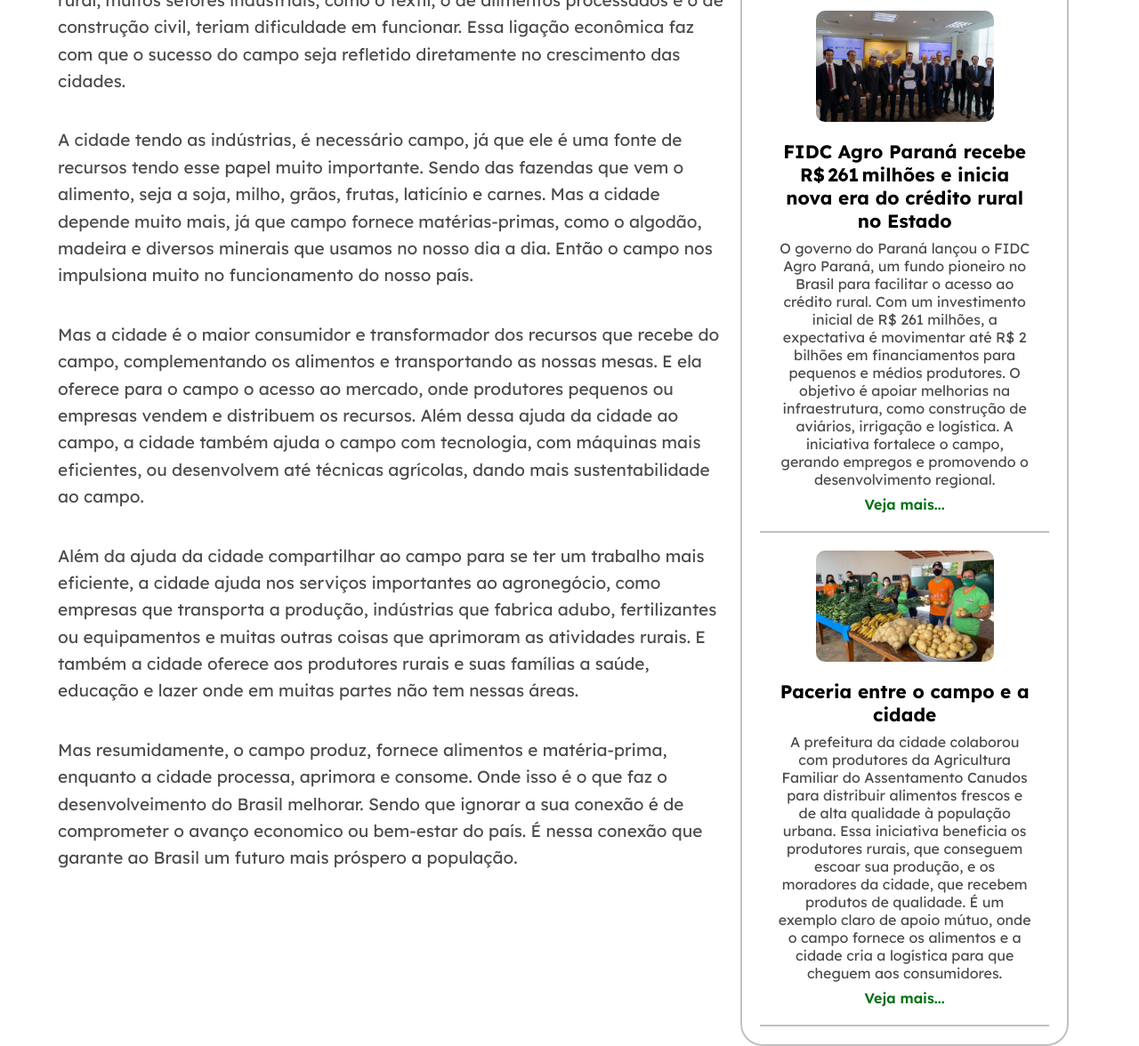
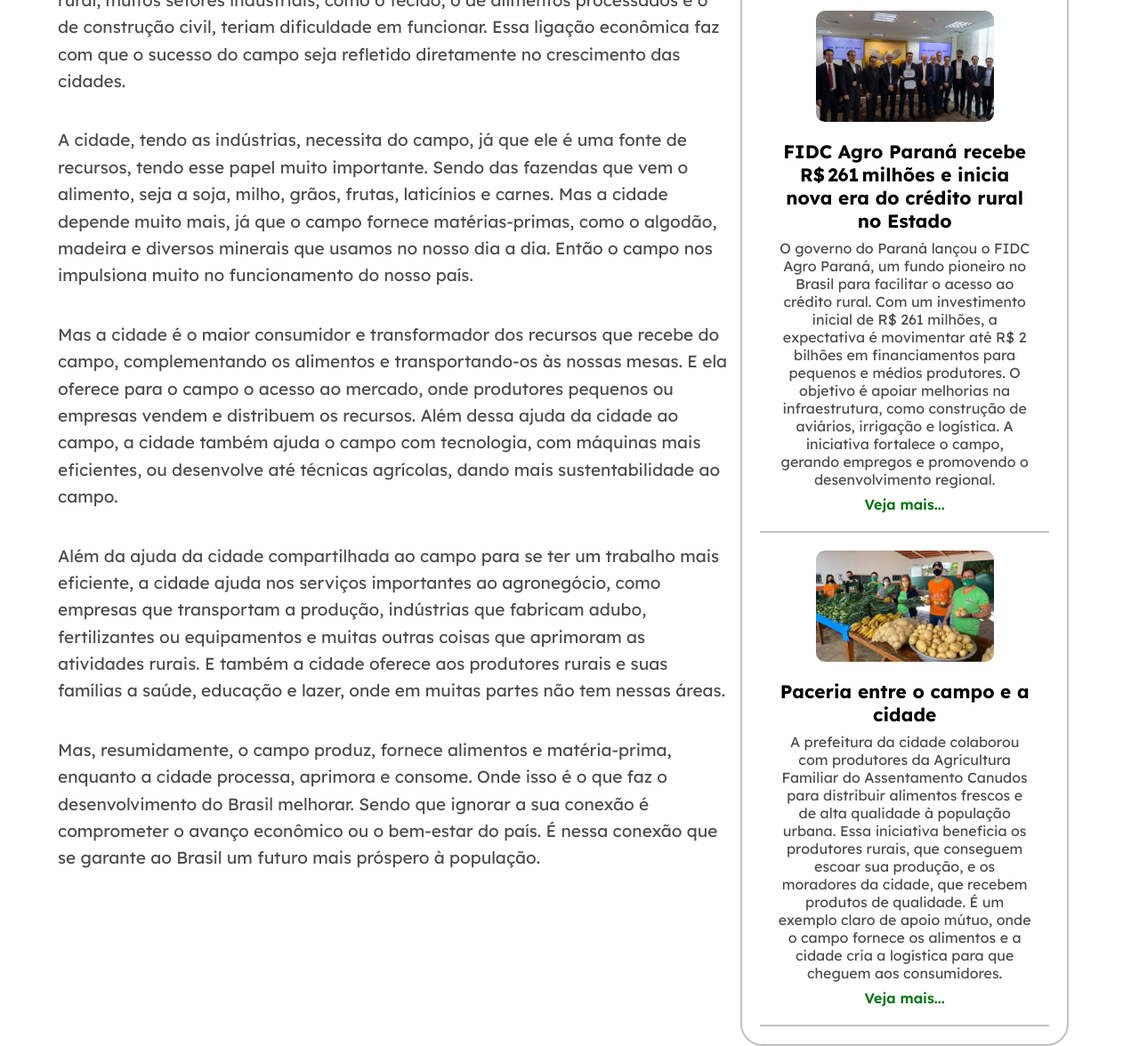
Before and after one commit to IgorRam/Agrinho-2025, a plain HTML site: page index.html in a window 1280 px wide. Shown: the part 960-2136 px from the top of the page at 89% size. Drawn offline with Linux system fonts and the light colour scheme.

Commit message:
Add files via upload

```diff
--- a/index.html
+++ b/index.html
@@ -20,12 +20,12 @@
             <div class="texto_corpo">
                 <h1>Como o campo e a cidade se <br>ajudam</br></h1>
                 <h3 class="texto_subtitulo">Uma parceria indispensável: o campo alimenta, a cidade inova, e juntos <br>constroem o futuro</br></h3>
-                <p class="texto">No Brasil, sendo um país grande, a relação do campo com a cidade é algo inseparável, onde o campo nos fornece alimento e a cidade fornece a tecnologia, sendo muito mais quem um comécio ou simples troca, fazendo até a cultura do nosso país. Mas esses dois juntos traz o funcionamento do país na economia, bem-estar da população, entre diversas outras coisas.</p>
-                <p class="texto">O campo é um dos grandes motores da economia urbana. Ele não apenas abastece as cidades com alimentos, mas também movimenta cadeias produtivas inteiras. Produtos como grãos, algodão, madeira e minerais vindos do campo alimentam indústrias que geram empregos e renda na cidade. Sem a produção rural, muitos setores industriais, como o têxtil, o de alimentos processados e o de construção civil, teriam dificuldade em funcionar. Essa ligação econômica faz com que o sucesso do campo seja refletido diretamente no crescimento das cidades.</p>
-                <p class="texto">A cidade tendo as indústrias, é necessário campo, já que ele é uma fonte de recursos tendo esse papel muito importante. Sendo das fazendas que vem o alimento, seja a soja, milho, grãos, frutas, laticínio e carnes. Mas a cidade depende muito mais, já que campo fornece matérias-primas, como o algodão, madeira e diversos minerais que usamos no nosso dia a dia. Então o campo nos impulsiona muito no funcionamento do nosso país.</p>
-                <p class="texto">Mas a cidade é o maior consumidor e transformador dos recursos que recebe do campo, complementando os alimentos e transportando as nossas mesas. E ela oferece para o campo o acesso ao mercado, onde produtores pequenos ou empresas vendem e distribuem os recursos. Além dessa ajuda da cidade ao campo, a cidade também ajuda o campo com tecnologia, com máquinas mais eficientes, ou desenvolvem até técnicas agrícolas, dando mais sustentabilidade ao campo.</p>
-                <p class="texto">Além da ajuda da cidade compartilhar ao campo para se ter um trabalho mais eficiente, a cidade ajuda nos serviços importantes ao agronegócio, como empresas que transporta a produção, indústrias que fabrica adubo, fertilizantes ou equipamentos e muitas outras coisas que aprimoram as atividades rurais. E também a cidade oferece aos produtores rurais e suas famílias a saúde, educação e lazer onde em muitas partes não tem nessas áreas.</p>
-                <p class="texto">Mas resumidamente, o campo produz, fornece alimentos e matéria-prima, enquanto a cidade processa, aprimora e consome. Onde isso é o que faz o desenvolveimento  do Brasil melhorar. Sendo que ignorar a sua conexão é de comprometer o avanço economico ou bem-estar do país. É nessa conexão que garante ao Brasil um futuro mais próspero a população.</p>
+                <p class="texto">No Brasil, sendo um país grande, a relação do campo com a cidade é algo inseparável, onde o campo nos fornece alimento e a cidade fornece a tecnologia, sendo muito mais que um comércio ou simples troca, fazendo até a cultura do nosso país. Mas esses dois juntos trazem o funcionamento do país na economia, bem-estar da população, entre diversas outras coisas.</p>
+                <p class="texto">O campo é um dos grandes motores da economia urbana. Ele não apenas abastece as cidades com alimentos, mas também movimenta cadeias produtivas inteiras. Produtos como grãos, algodão, madeira e minerais vindos do campo alimentam indústrias que geram empregos e renda na cidade. Sem a produção rural, muitos setores industriais, como o tecido, o de alimentos processados e o de construção civil, teriam dificuldade em funcionar. Essa ligação econômica faz com que o sucesso do campo seja refletido diretamente no crescimento das cidades.</p>
+                <p class="texto">A cidade, tendo as indústrias, necessita do campo, já que ele é uma fonte de recursos, tendo esse papel muito importante. Sendo das fazendas que vem o alimento, seja a soja, milho, grãos, frutas, laticínios e carnes. Mas a cidade depende muito mais, já que o campo fornece matérias-primas, como o algodão, madeira e diversos minerais que usamos no nosso dia a dia. Então o campo nos impulsiona muito no funcionamento do nosso país.</p>
+                <p class="texto">Mas a cidade é o maior consumidor e transformador dos recursos que recebe do campo, complementando os alimentos e transportando-os às nossas mesas. E ela oferece para o campo o acesso ao mercado, onde produtores pequenos ou empresas vendem e distribuem os recursos. Além dessa ajuda da cidade ao campo, a cidade também ajuda o campo com tecnologia, com máquinas mais eficientes, ou desenvolve até técnicas agrícolas, dando mais sustentabilidade ao campo.</p>
+                <p class="texto">Além da ajuda da cidade compartilhada ao campo para se ter um trabalho mais eficiente, a cidade ajuda nos serviços importantes ao agronegócio, como empresas que transportam a produção, indústrias que fabricam adubo, fertilizantes ou equipamentos e muitas outras coisas que aprimoram as atividades rurais. E também a cidade oferece aos produtores rurais e suas famílias a saúde, educação e lazer, onde em muitas partes não tem nessas áreas.</p>
+                <p class="texto">Mas, resumidamente, o campo produz, fornece alimentos e matéria-prima, enquanto a cidade processa, aprimora e consome. Onde isso é o que faz o desenvolvimento do Brasil melhorar. Sendo que ignorar a sua conexão é comprometer o avanço econômico ou o bem-estar do país. É nessa conexão que se garante ao Brasil um futuro mais próspero à população.</p>
             </div>
             <aside class="noticia">
                 <h2>Notícias</h2>
```
